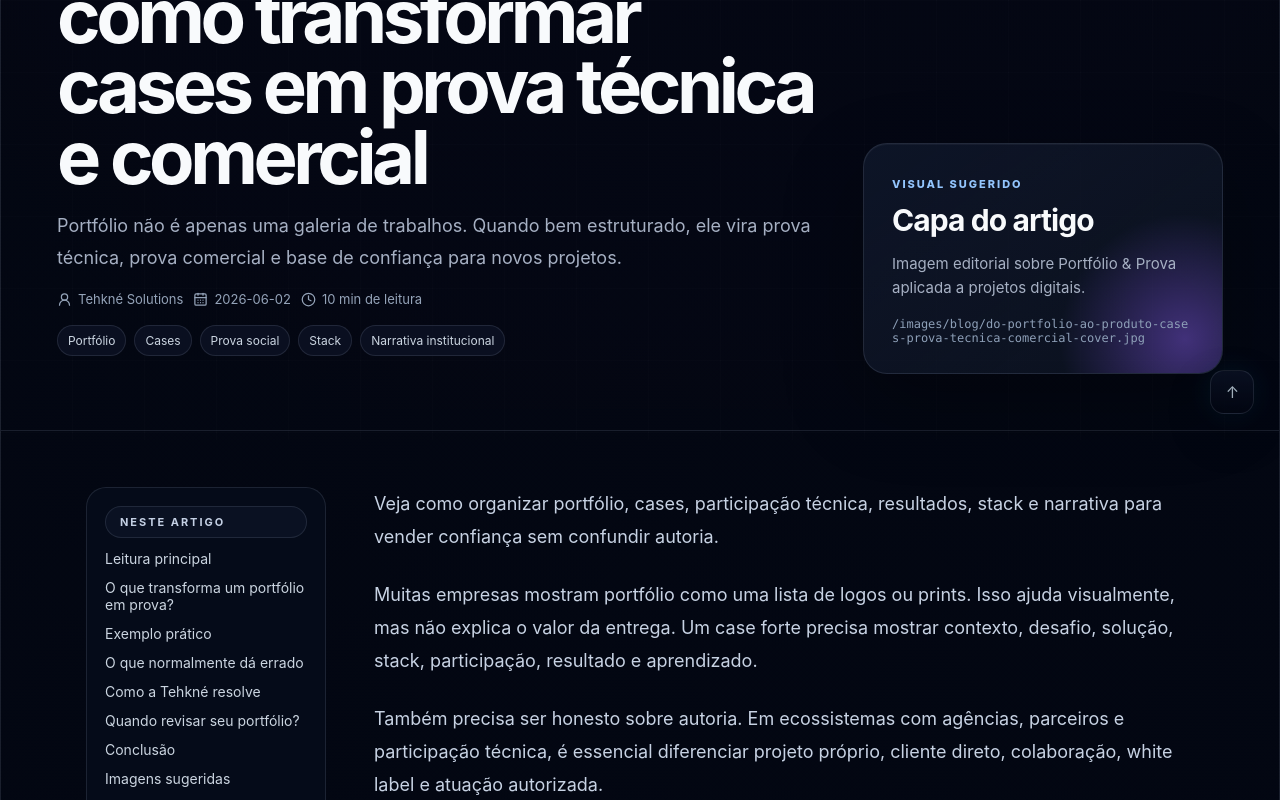
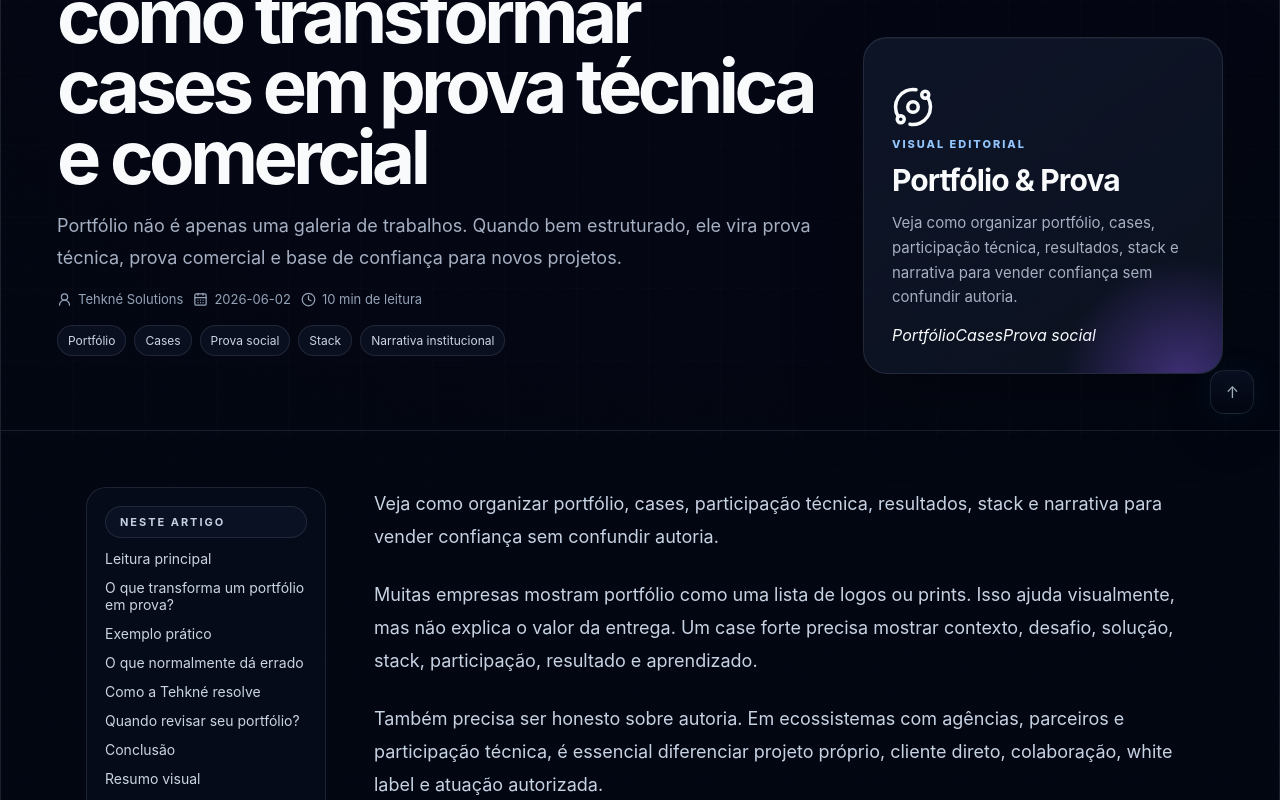
Before and after one commit to Tehkne-Solutions/tehkne-site, a Next.js app: page /blog/do-portfolio-ao-produto-cases-prova-tecnica-comercial in a window 1280 px wide. Shown: the part 360-1160 px from the top of the page. Built offline with nearby package versions, Linux system fonts and the light colour scheme.

Commit message:
fix: replace blog visual placeholders with editorial visuals

```diff
--- a/app/blog/[slug]/page.tsx
+++ b/app/blog/[slug]/page.tsx
@@ -1,4 +1,4 @@
-import { ArrowLeft, ArrowUpRight, CalendarDays, Clock, Image as ImageIcon, UserRound } from 'lucide-react';
+import { ArrowLeft, ArrowUpRight, CalendarDays, Clock, Layers3, Network, Orbit, UserRound } from 'lucide-react';
 import { notFound } from 'next/navigation';
 import { blogPosts, getBlogPost, type BlogBlock } from '../blog-data';
 
@@ -132,6 +132,27 @@ export default async function BlogPostPage({ params }: BlogPostPageProps) {
     .filter((item, index, array) => array.findIndex((candidate) => candidate.slug === item.slug) === index)
     .slice(0, 3);
 
+  const visualCards = [
+    {
+      icon: Layers3,
+      label: 'Camada 01',
+      title: 'Contexto',
+      text: `O artigo parte de ${post.category.toLowerCase()} e traduz o tema para uma dor real de empresa.`
+    },
+    {
+      icon: Network,
+      label: 'Camada 02',
+      title: 'Arquitetura',
+      text: 'A leitura conecta termos técnicos, fluxos, decisões, riscos e impacto operacional.'
+    },
+    {
+      icon: Orbit,
+      label: 'Camada 03',
+      title: 'Aplicação',
+      text: 'O fechamento mostra quando aplicar, como evitar retrabalho e qual próximo passo tomar.'
+    }
+  ];
+
   return (
     <main>
       <article>
@@ -155,11 +176,26 @@ export default async function BlogPostPage({ params }: BlogPostPageProps) {
                 ))}
               </div>
             </div>
-            <aside className="blog-cover-card">
-              <span>Visual sugerido</span>
-              <strong>{post.imageSuggestions[0]?.label}</strong>
-              <p>{post.imageSuggestions[0]?.alt}</p>
-              <small>{post.imageSuggestions[0]?.path}</small>
+            <aside className="blog-cover-card blog-editorial-cover" aria-label={`Visual editorial do artigo ${post.title}`}>
+              <div className="blog-cover-window">
+                <span />
+                <span />
+                <span />
+              </div>
+              <div className="blog-cover-art" aria-hidden="true">
+                <div className="blog-cover-orbit orbit-a" />
+                <div className="blog-cover-orbit orbit-b" />
+                <div className="blog-cover-core"><Orbit size={42} /></div>
+                <div className="blog-cover-node node-a" />
+                <div className="blog-cover-node node-b" />
+                <div className="blog-cover-node node-c" />
+              </div>
+              <span>Visual editorial</span>
+              <strong>{post.category}</strong>
+              <p>{post.description}</p>
+              <div className="blog-cover-tags">
+                {post.tags.slice(0, 3).map((tag) => <em key={tag}>{tag}</em>)}
+              </div>
             </aside>
           </div>
         </section>
@@ -172,7 +208,7 @@ export default async function BlogPostPage({ params }: BlogPostPageProps) {
               const id = slugify(heading.text);
               return <a href={`#${id}`} key={heading.text}>{heading.text}</a>;
             })}
-            <a href="#imagens">Imagens sugeridas</a>
+            <a href="#visual">Resumo visual</a>
             <a href="#diagnostico">Diagnóstico</a>
           </aside>
 
@@ -184,28 +220,29 @@ export default async function BlogPostPage({ params }: BlogPostPageProps) {
           </div>
         </section>
 
-        <section className="section-frame blog-images-section" id="imagens">
+        <section className="section-frame blog-visual-section" id="visual">
           <div className="section-heading inline">
             <div>
-              <span className="eyebrow">Assets visuais</span>
-              <h2>Imagens gratuitas recomendadas</h2>
+              <span className="eyebrow">Resumo visual</span>
+              <h2>Como este conceito se conecta à operação.</h2>
             </div>
             <p>
-              Use estas indicações para buscar imagens em bancos gratuitos e salvar no caminho indicado dentro de
-              <code> public/images/blog/</code>. Até os arquivos serem adicionados, a página usa placeholders visuais.
+              Este bloco substitui os antigos placeholders de imagem por um resumo editorial próprio do artigo,
+              mantendo a identidade dark premium da Tehkné e reforçando a leitura prática do conteúdo.
             </p>
           </div>
-          <div className="blog-image-grid">
-            {post.imageSuggestions.map((image) => (
-              <article key={image.path}>
-                <ImageIcon size={20} />
-                <span>{image.label}</span>
-                <h3>{image.source}</h3>
-                <p><strong>Busca:</strong> {image.query}</p>
-                <p><strong>Alt:</strong> {image.alt}</p>
-                <code>{image.path}</code>
-              </article>
-            ))}
+          <div className="blog-visual-grid">
+            {visualCards.map((card) => {
+              const Icon = card.icon;
+              return (
+                <article key={card.title}>
+                  <div className="blog-visual-icon"><Icon size={22} /></div>
+                  <span>{card.label}</span>
+                  <h3>{card.title}</h3>
+                  <p>{card.text}</p>
+                </article>
+              );
+            })}
           </div>
         </section>
 
```
